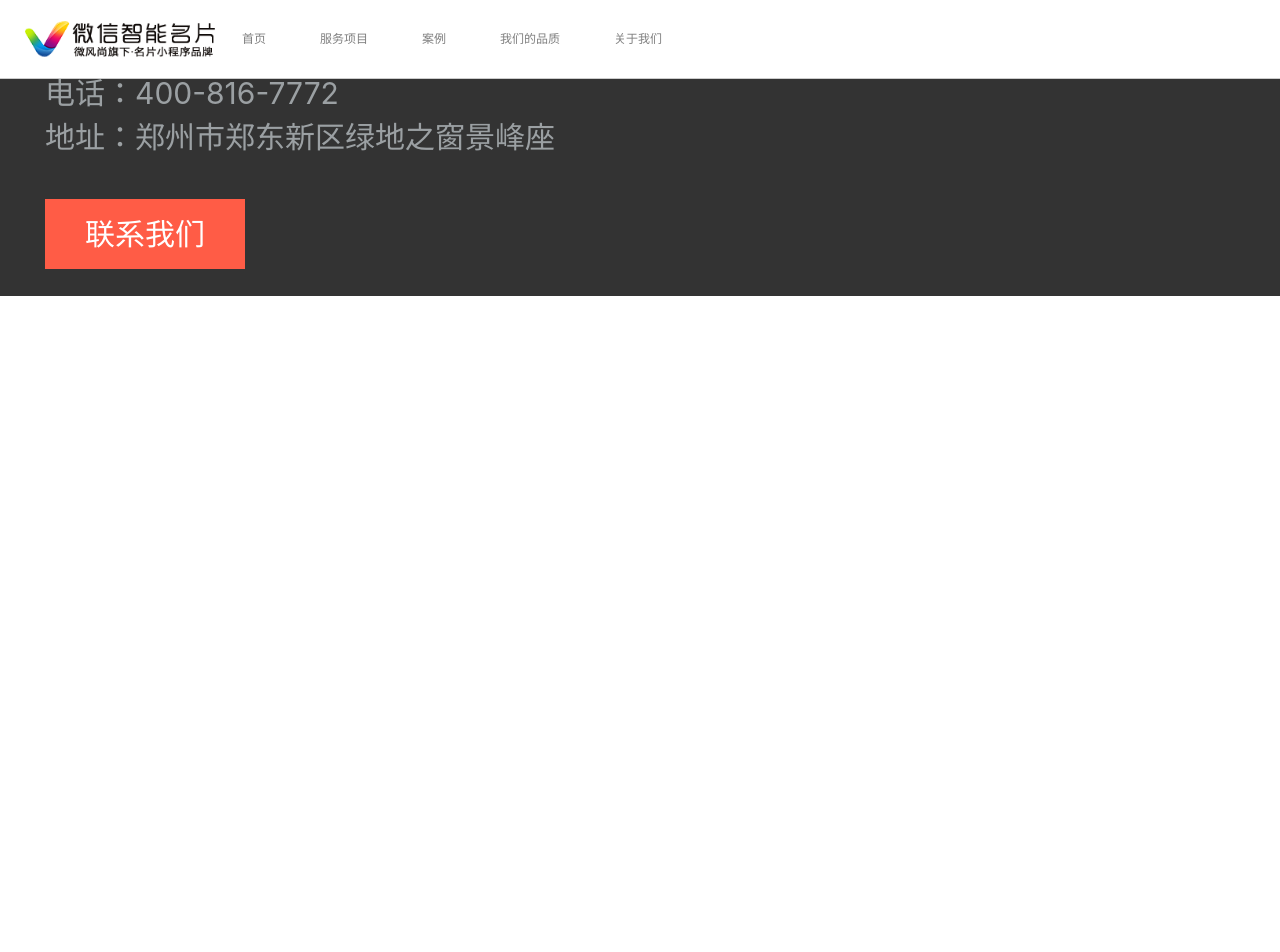
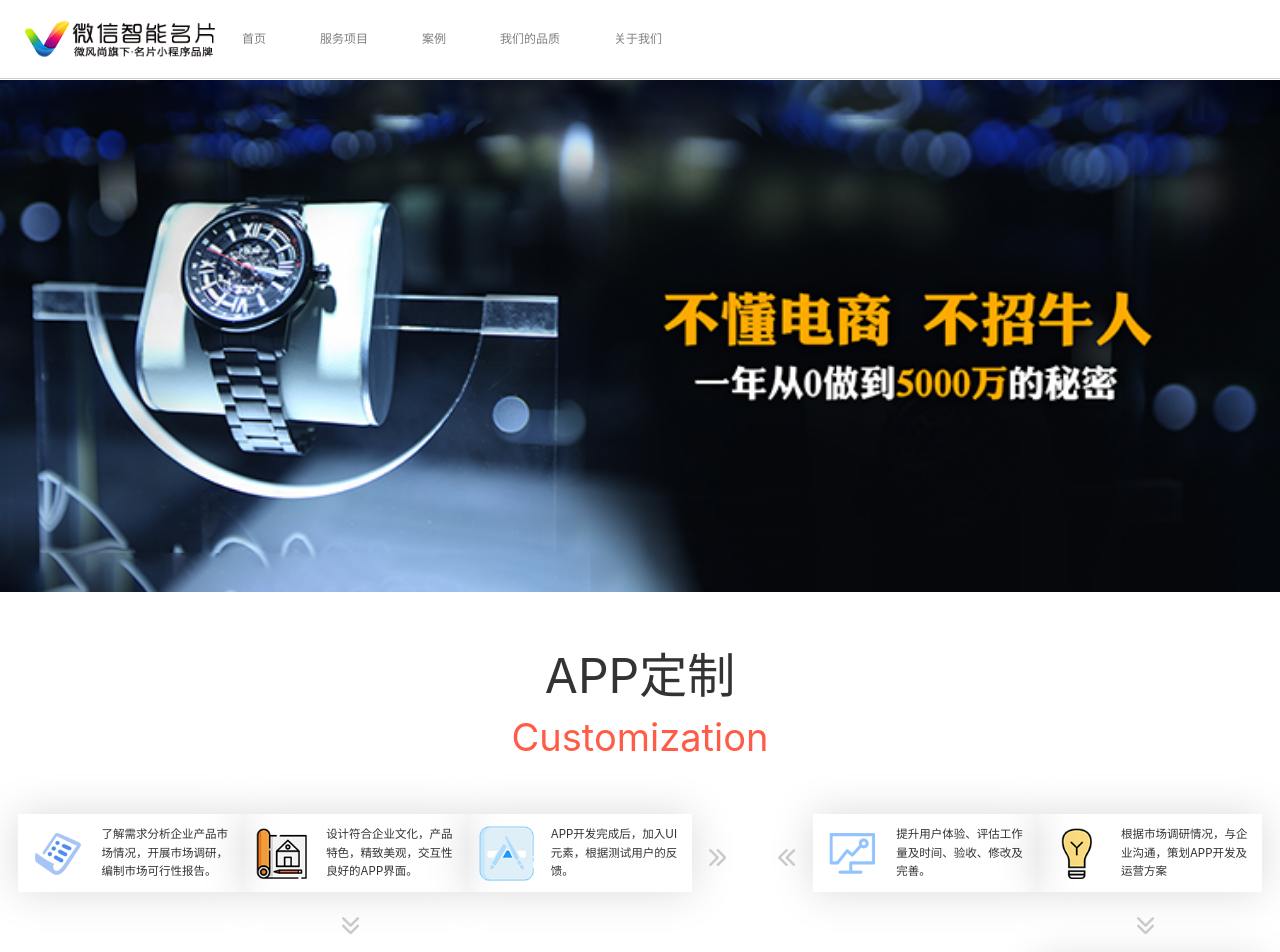
Before and after one commit to 17797776321/nuxt-vfs, a Nuxt app: page /Customization in a window 1280 px wide. Shown: the top 952 px of the page. Before the commit the page ends 800 px from the top, so only its background shows below. Built offline with nearby package versions, Linux system fonts and the light colour scheme.

Commit message:
App定制页面

```diff
--- /dev/null
+++ b/pages/Customization/index.vue
@@ -0,0 +1,146 @@
+<template>
+  <div class="Customization-page">
+    <div class="banner_box">
+      <img
+        :src="bannerImg"
+        alt="">
+    </div>
+    <div class="box">
+      <div class="tit">APP定制</div>
+      <div class="tit_eng">Customization</div>
+      <div class="content_box clearfix">
+        <div
+          v-for=" (item,index) in customizedData"
+          :key="index"
+          :class="{'float-left': (index+1)%2 == 1,'float-right':(index+1)%2 == 0,'right':(index+1)%4 == 1,'bottom':((index+1)%4 == 2 && customizedData.length != index+1) || ((index+1)%4 == 3 && customizedData.length != index+1),'left':(index+1)%4 == 0}"
+          class="option_box ">
+          <div class="img_box float-left">
+            <img
+              :src="item.imgUrl"
+              alt="">
+          </div>
+          <div class="text_box float-right">
+            {{ item.text }}
+          </div>
+        </div>
+      </div>
+    </div>
+  </div>
+</template>
+<script>
+import BannerImg from '@/assets/images/banner3.png'
+
+import Cus1 from '@/assets/images/cus1.png'
+import Cus2 from '@/assets/images/cus2.png'
+import Cus3 from '@/assets/images/cus3.png'
+import Cus4 from '@/assets/images/cus4.png'
+import Cus5 from '@/assets/images/cus5.png'
+import Cus6 from '@/assets/images/cus6.png'
+export default {
+  name: 'Customization',
+  data() {
+    return {
+      bannerImg: BannerImg,
+      customizedData: [
+        {
+          imgUrl: Cus1,
+          text:
+            '了解需求分析企业产品市场情况，开展市场调研，编制市场可行性报告。'
+        },
+        {
+          imgUrl: Cus2,
+          text: '根据市场调研情况，与企业沟通，策划APP开发及运营方案'
+        },
+        {
+          imgUrl: Cus3,
+          text: '设计符合企业文化，产品特色，精致美观，交互性良好的APP界面。'
+        },
+        {
+          imgUrl: Cus4,
+          text: '提升用户体验、评估工作量及时间、验收、修改及完善。'
+        },
+        {
+          imgUrl: Cus5,
+          text: 'APP开发完成后，加入UI元素，根据测试用户的反馈。'
+        },
+        {
+          imgUrl: Cus6,
+          text: '提升用户体验、评估工作量及时间、验收、修改及完善。'
+        }
+      ]
+    }
+  }
+}
+</script>
+<style lang="less">
+.Customization-page {
+  .content_box {
+    padding: 0 0.333333rem; //0 25
+    .option_box {
+      width: 4.16rem; //312
+      // height: 1.68rem; //126
+      padding: 0.2rem; //15
+      box-shadow: 0 0 0.8rem rgba(0, 0, 0, 0.15); // 60
+      margin-bottom: 1.266667rem; //95
+      .img_box {
+        width: 1.053333rem; //79
+        height: 1.053333rem; //79
+        img {
+          display: block;
+          width: 100%;
+        }
+      }
+      .text_box {
+        width: 2.613333rem; //196
+        padding-left: 0.2rem; //15
+        font-size: 0.213333rem; //16
+        text-align: left;
+        color: #333333;
+        line-height: 0.346667rem; //26
+      }
+    }
+    .right {
+      position: relative;
+      &::after {
+        display: block;
+        content: '';
+        width: 0.426667rem; //32
+        height: 0.426667rem; //32
+        background: url('../../assets/images/right.png') no-repeat;
+        background-size: 0.426667rem 0.426667rem;
+        position: absolute;
+        right: -0.693333rem; //32 +20
+        top: 0.586667rem; // 44
+      }
+    }
+    .bottom {
+      position: relative;
+      &::after {
+        display: block;
+        content: '';
+        width: 0.426667rem; //32
+        height: 0.426667rem; //32
+        background: url('../../assets/images/bottom.png') no-repeat;
+        background-size: 0.426667rem 0.426667rem;
+        position: absolute;
+        left: 1.786667rem; //134
+        bottom: -0.826667rem; //32 + 30
+      }
+    }
+    .left {
+      position: relative;
+      &::after {
+        display: block;
+        content: '';
+        width: 0.426667rem; //32
+        height: 0.426667rem; //32
+        background: url('../../assets/images/left.png') no-repeat;
+        background-size: 0.426667rem 0.426667rem;
+        position: absolute;
+        left: -0.693333rem; // 32 + 20
+        top: 0.586667rem; //44
+      }
+    }
+  }
+}
+</style>
--- a/pages/index.vue
+++ b/pages/index.vue
@@ -113,7 +113,8 @@ export default {
         {
           img: Service3,
           text: 'App定制',
-          ishad: true
+          ishad: true,
+          href: 'Customization'
         },
         {
           img: Service4,
```
